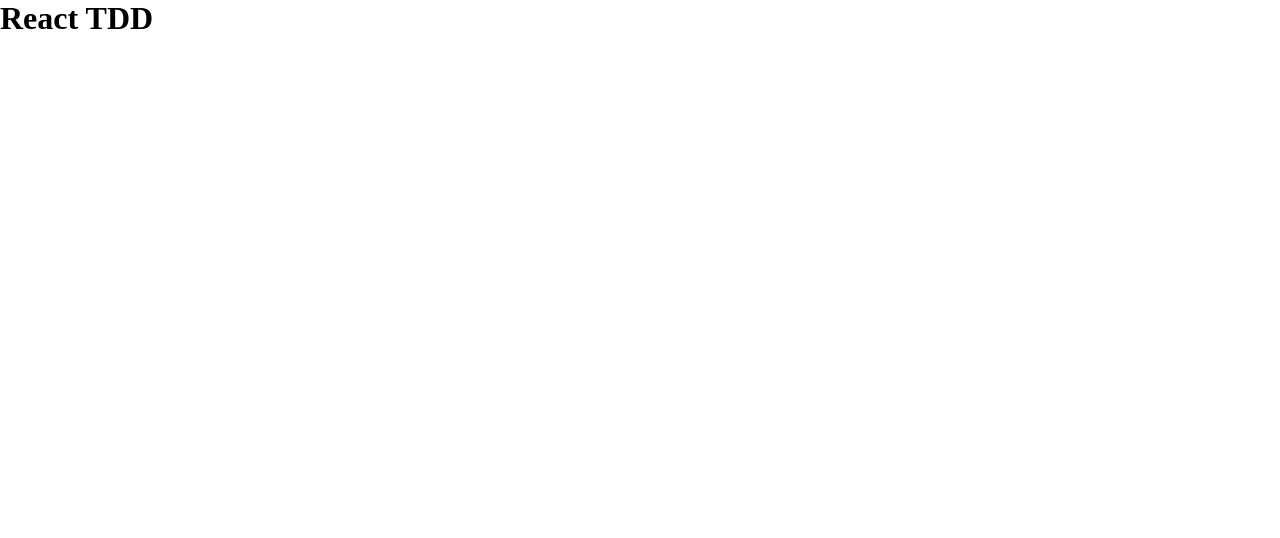
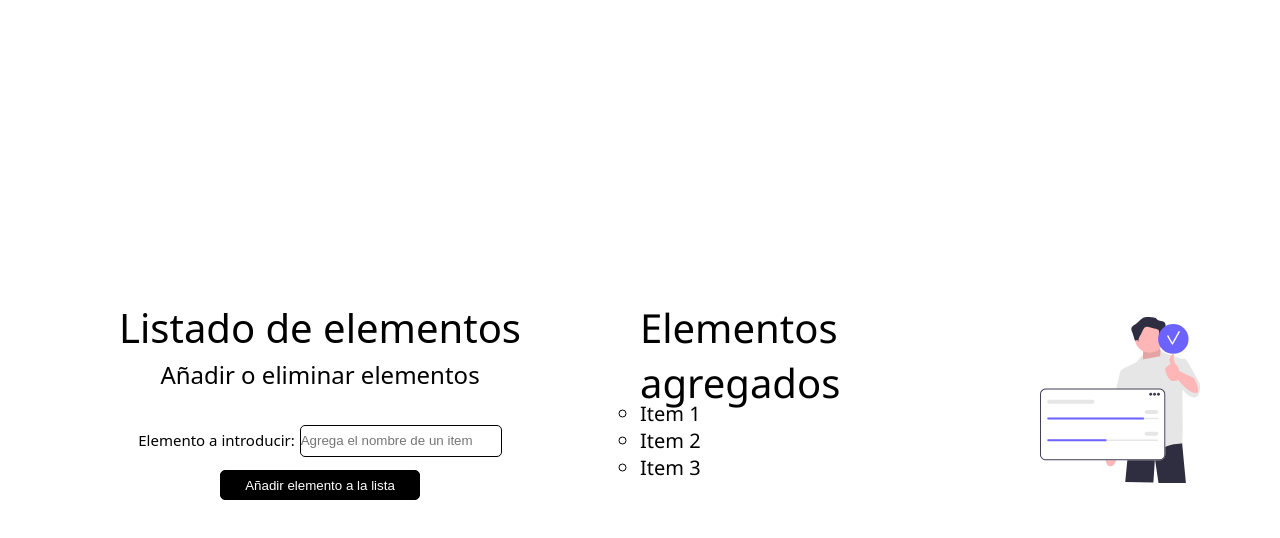
Before and after one commit to Misterdev19/react-tdd, a React (Vite) app: page / in a window 1280 px wide. Shown: the top 538 px of the page. Built offline with nearby package versions, Linux system fonts and the light colour scheme.

Commit message:
front end app

```diff
--- a/src/App.css
+++ b/src/App.css
@@ -0,0 +1,89 @@
+main{
+     display: grid;
+     grid-template-rows: 200px ;
+     grid-template-columns: 1fr 1fr;
+     grid-template-areas: 'aside section';
+     align-content: center;
+     height: 100vh;
+}
+
+main aside{
+      display: grid;
+     justify-items: center;
+     font-family: system-ui, -apple-system, BlinkMacSystemFont, 'Segoe UI', Roboto, Oxygen, Ubuntu, Cantarell, 'Open Sans', 'Helvetica Neue', sans-serif;
+
+}
+
+main aside h1{
+    font-size: 40px;
+    font-weight: 400;
+}
+main aside h2{
+     font-weight: 200;
+}
+
+main aside form{
+    margin-top: 30px;
+    display: grid;
+    grid-template-rows: 1fr;
+    grid-gap:10px;
+}
+
+main aside form label{
+    font-size: 15px;
+}
+
+main aside form label input{
+    height: 30px;
+    width: 200px;
+    border-radius: 5px;
+    border: 1px solid black;
+    margin-left: 5px;
+}
+main aside form button{
+    height: 30px;
+    width: 200px;
+    border-radius: 5px;
+    border: 1px solid black;
+    margin-left: 5px;
+    margin: auto;
+    font-weight: 500;
+    background-color: black;
+    color: white;
+}
+main aside form button:hover{
+    background-color: white;
+    color: black;
+}
+
+main section{
+    display: grid;
+    grid-template-rows: 1fr;
+    grid-template-columns: 1fr 1fr;
+}
+
+main section .list-elements{
+    display: grid;
+    grid-template-rows: 100px;
+    grid-template-columns: 1fr;
+    font-family: 'Segoe UI', Tahoma, Geneva, Verdana, sans-serif;
+    justify-items: start;
+
+}
+main section .list-elements h2{
+    font-size: 40px;
+    font-weight: 400;
+}
+main section .list-elements ul{
+    list-style: circle;
+    font-size: 20px;
+    font-weight: 200;
+}
+main section .img-element{
+    display: flex;
+
+}
+main section .img-element img {
+   width: 50%;
+   margin:auto;
+}
--- a/src/App.jsx
+++ b/src/App.jsx
@@ -1,12 +1,40 @@
 import './App.css'
+import logo from './assets/logo.svg'
 
 function App() {
 
 
   return (
-    <>
-     <h1>React TDD</h1>
-    </>
+    <main>
+      <aside>
+        <h1>Listado de elementos</h1>
+          <h2>Añadir o eliminar elementos</h2>
+        <form action="">
+          <label htmlFor="">
+              Elemento a introducir:
+            <input
+              type="text"
+              name='item'
+              required
+              placeholder='Agrega el nombre de un item' />
+          </label>
+          <button>Añadir elemento a la lista</button>
+        </form>
+      </aside>
+      <section>
+        <div className='list-elements'>
+          <h2>Elementos agregados</h2>
+          <ul>
+            <li>Item 1</li>
+            <li>Item 2</li>
+            <li>Item 3</li>
+          </ul>
+        </div>
+        <div className='img-element'>
+           <img src={logo} alt="" />
+        </div>
+      </section>
+    </main>
   )
 }
 
```
Also changed, not shown: src/assets/logo.svg (added).
